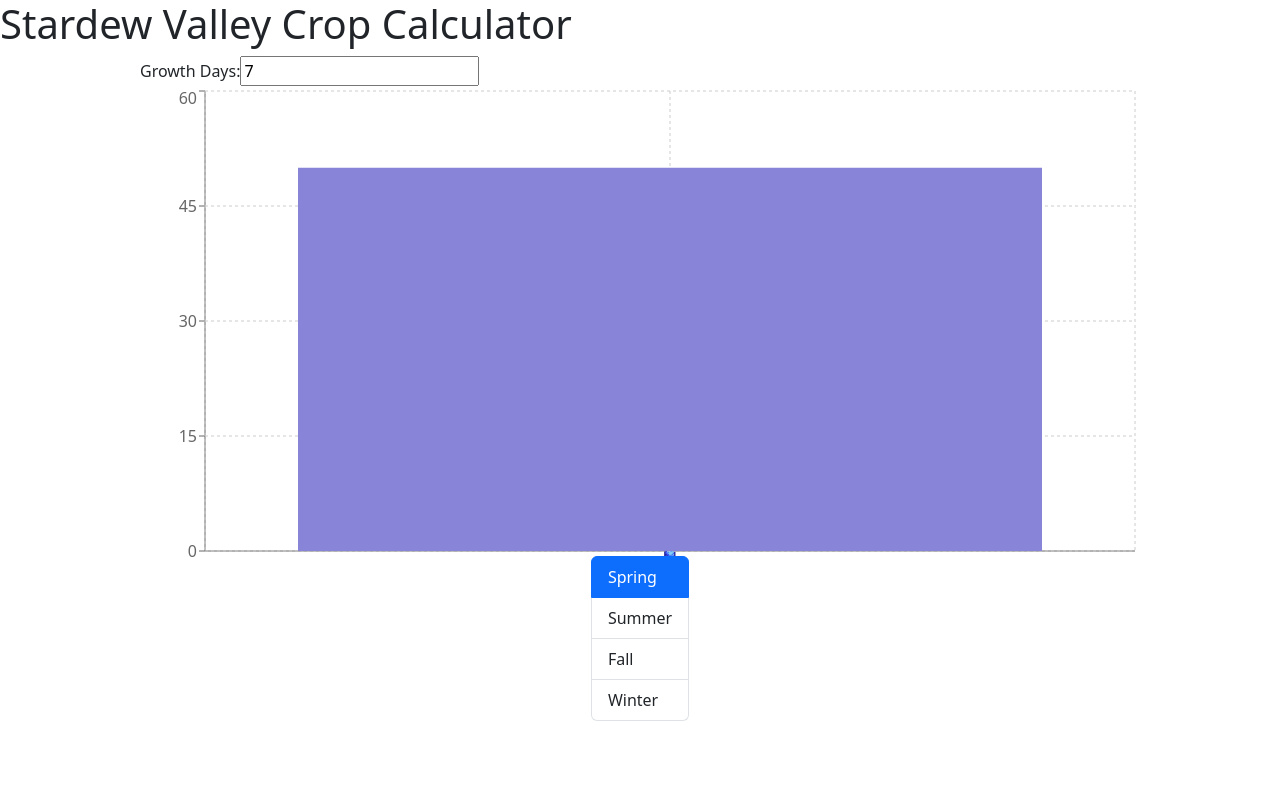
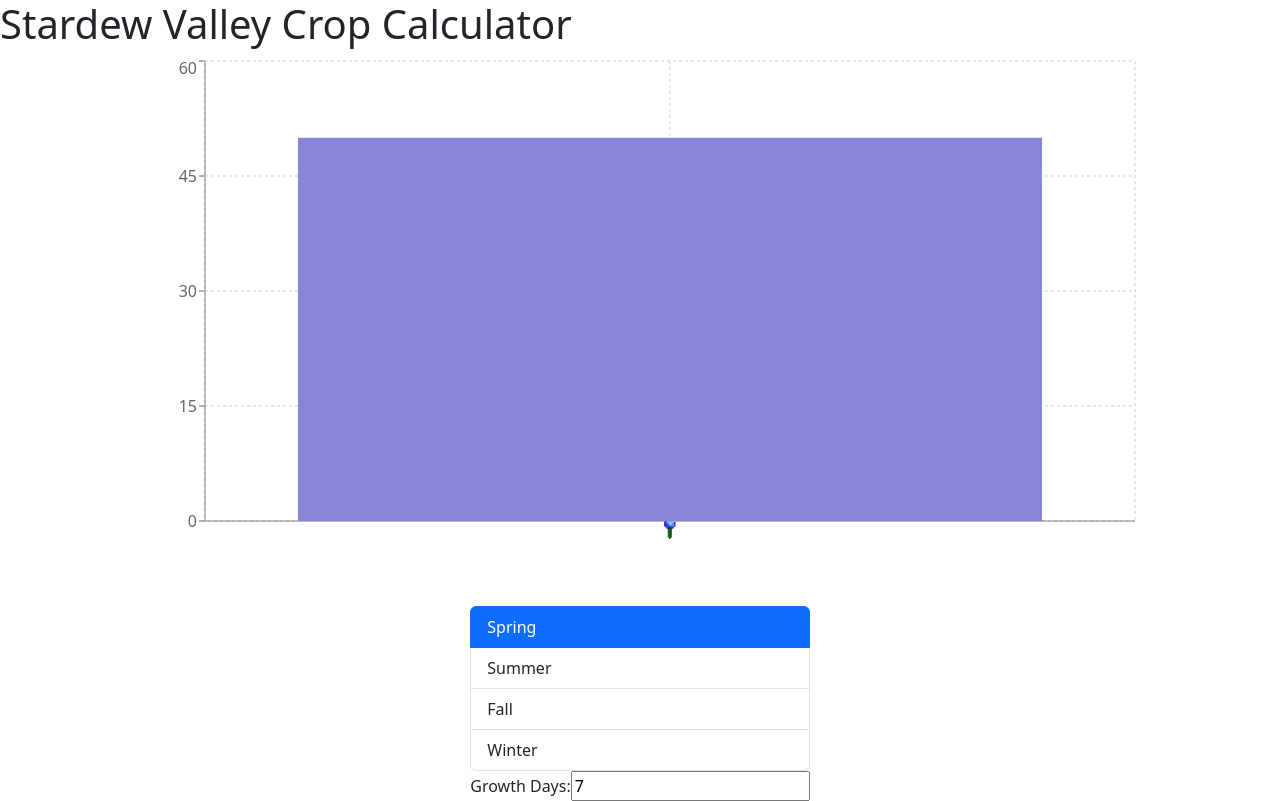
Before and after one commit to hakshi/StardewCrops, a React (Vite) app: page / in a window 1280 px wide. Built offline with nearby package versions, Linux system fonts and the light colour scheme.

Commit message:
Updated growthDays variable to be inside SPicker

```diff
--- a/src/components/Calculator.tsx
+++ b/src/components/Calculator.tsx
@@ -5,21 +5,28 @@
 const Calculator = () => {
   // State for the selected season in the parent component.
   const [selectedSeason, setSelectedSeason] = useState(0);
+  const [growthDays, setGrowthDays] = useState(7);
 
   // Function to handle updates from the child component
   const handleSeasonChange = (index: number) => {
     setSelectedSeason(index);
   };
 
+  const handleGrowthDays = (days: number) => {
+    setGrowthDays(days);
+  };
+
   return (
     <div style={styles.container}>
       <div style={styles.cropsChart}>
-        <CropsChart selectedSeason={selectedSeason} />
+        <CropsChart selectedSeason={selectedSeason} growthDays={growthDays} />
       </div>
       <div style={styles.seasonPicker}>
         <SeasonPickerTest
           defaultSeason={selectedSeason}
           onSeasonChange={handleSeasonChange}
+          defaultDays={growthDays}
+          onDaysChange={handleGrowthDays}
         />
       </div>
     </div>
@@ -41,6 +48,7 @@
   },
   seasonPicker: {
     // flex: 1,
+    marginTop: 50,
   },
   cropsChart: {
     // flex: 3,
--- a/src/components/CropsChart.tsx
+++ b/src/components/CropsChart.tsx
@@ -13,6 +13,7 @@
 // Interface for Props for CropsChart function
 interface Props {
   selectedSeason: number;
+  growthDays: number;
 }
 
 // Interface for useState call for setLoadedIcons function
@@ -22,10 +23,10 @@
 
 // Function to render the CropsChart based on the selected state
 // passed from the SeasonPicker component.
-function CropsChart({ selectedSeason }: Props) {
+function CropsChart({ selectedSeason, growthDays }: Props) {
   const [loadedIcons, setLoadedIcons] = useState<LoadedIcons>({});
   const dataForCurrentSeason = crops2DArray[selectedSeason];
-  const [growthDays, setGrowthDays] = useState(7);
+  // const [growthDays, setGrowthDays] = useState(7);
 
   useEffect(() => {
     // Function to preload all images
@@ -65,14 +66,14 @@
 
   return (
     <div style={styles.container}>
-      <label>
+      {/* <label>
         Growth Days:
         <input
           type="number"
           value={growthDays}
           onChange={(e) => setGrowthDays(parseInt(e.target.value))}
         />
-      </label>
+      </label> */}
       <ResponsiveContainer width="100%" height="100%">
         <BarChart width={1000} height={800} data={dataForCurrentSeason}>
           <XAxis dataKey="name" tick={<CustomTick />} />
--- a/src/components/SeasonPicker.tsx
+++ b/src/components/SeasonPicker.tsx
@@ -3,15 +3,28 @@
 interface Props {
   defaultSeason: number;
   onSeasonChange: (index: number) => void;
+  defaultDays: number;
+  onDaysChange: (days: number) => void;
 }
 
-function SeasonPickerTest({ defaultSeason, onSeasonChange }: Props) {
+function SeasonPickerTest({
+  defaultSeason,
+  onSeasonChange,
+  defaultDays,
+  onDaysChange,
+}: Props) {
   let seasonsList = ["Spring", "Summer", "Fall", "Winter"];
   const [selectedSeason, setSelectedSeason] = useState(defaultSeason);
+  const [growthDays, setGrowthDays] = useState(defaultDays);
 
   const handleItemClick = (index: number) => {
     setSelectedSeason(index);
     onSeasonChange(index);
+  };
+
+  const handleGrowthDaysChange = (days: number) => {
+    setGrowthDays(days);
+    onDaysChange(days);
   };
 
   return (
@@ -34,6 +47,14 @@
           </li>
         ))}
       </ul>
+      <label>
+        Growth Days:
+        <input
+          type="number"
+          value={growthDays}
+          onChange={(e) => handleGrowthDaysChange(parseInt(e.target.value))}
+        />
+      </label>
     </div>
   );
 }
```
